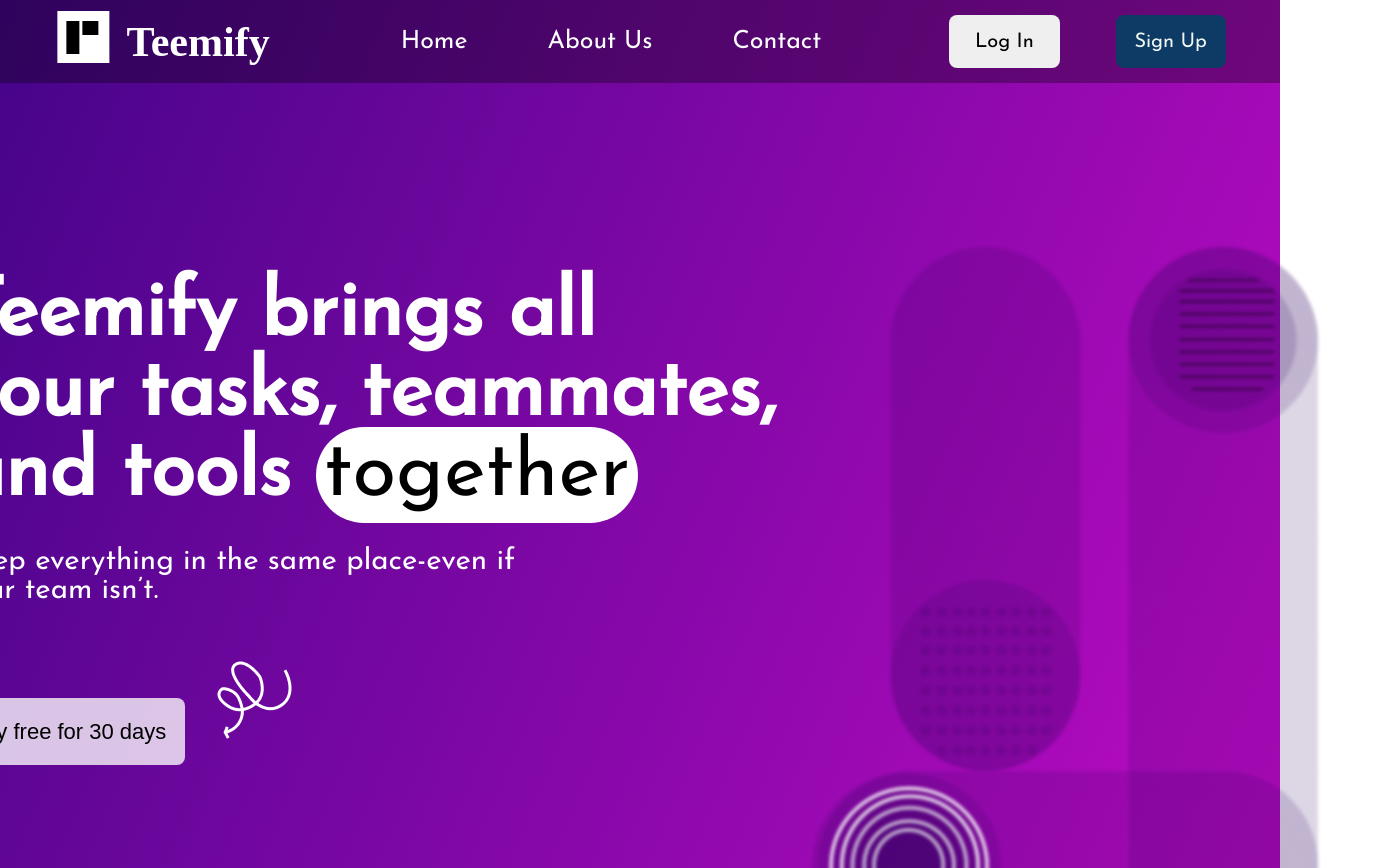
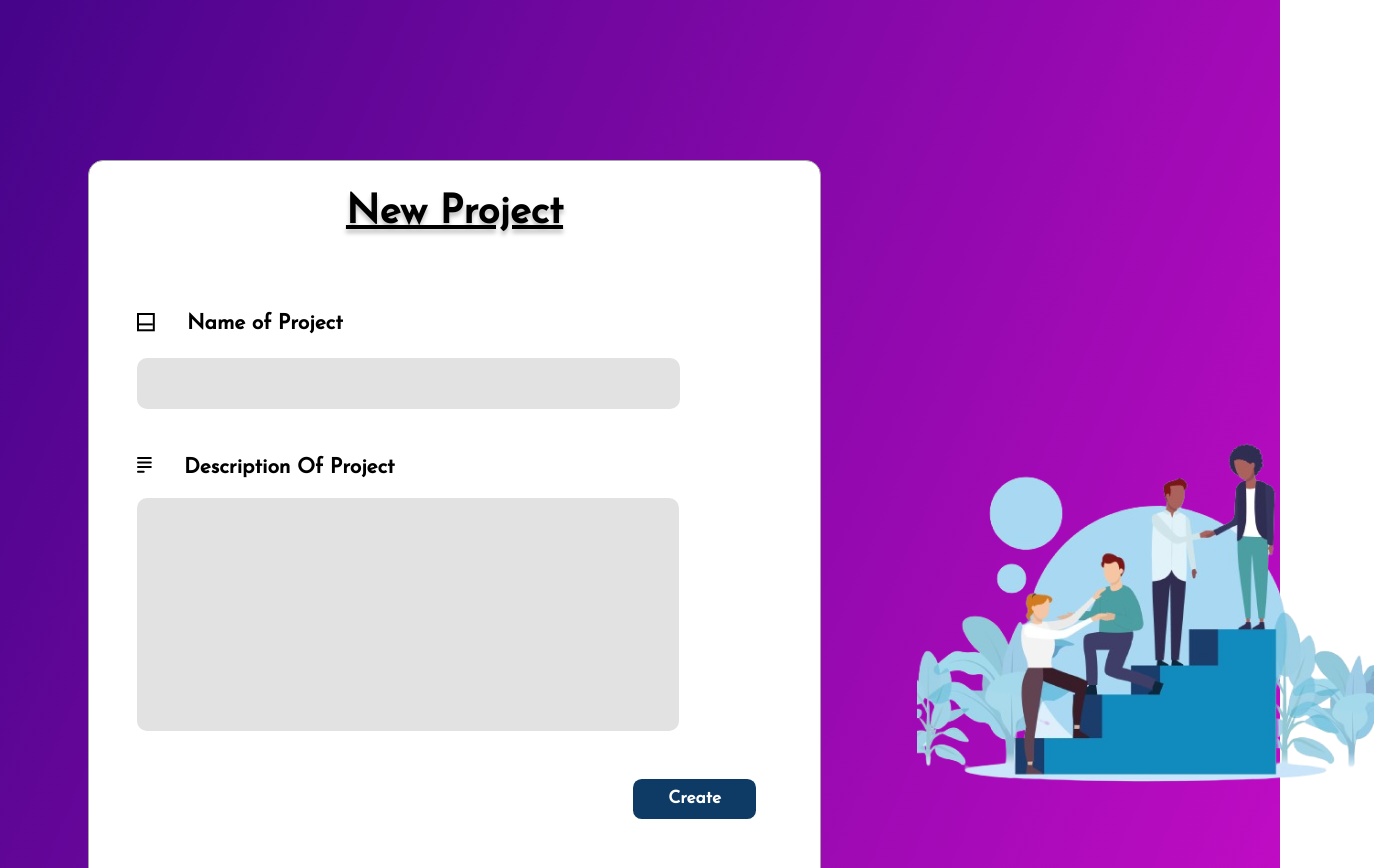
Before and after one commit to Rishab2245/TeamProject, a React (Vite) app: page / in a window 1280 px wide. Shown: the top 868 px of the page, 1374 px wide, since content can reach past the window. Built offline with nearby package versions, Linux system fonts and the light colour scheme; a web font is replaced by a local one.

Commit message:
new projects page

```diff
--- a/src/AddProj/AddPr.css
+++ /dev/null
@@ -1,67 +0,0 @@
-.adpr{
-    margin: 0;
-    padding: 0;
-    box-sizing: border-box;
-    font-family: 'Inter', sans-serif;
-    background-color: rgb(214, 238, 238);
-    color: rgb(3, 4, 66);
-}
-
-.top-section{
-    height: 4rem;
-    border-bottom: 2px solid black;
-
-}
-.top-section h1{
-    font-size: 2rem;
-    margin: 1.2rem;
-}
-.FormBody{
-    text-align: left;
-    margin:4rem
-}
-.projectName,
-.PDescrip{
-margin: 6rem 2rem 3rem;
-}
-.projectName h4{
-    font-size: 2rem;
-    margin-bottom: 1.4rem;
-}
-.projectName input{
-    border: none;
-    background-color: white;
-    padding: 1.4rem;
-    width: 30rem;
-    border-radius: 1.5rem;
-    box-shadow: 0.1rem 0.1rem 0.4rem black;
-
-}
-.projectName input:focus,
-.projectName input:active {
-    outline: none;
-    }
-.PDescrip h4{
-    font-size: 2rem;
-    margin-bottom: 1.4rem;
-}
-.PDescrip input{
-    border: none;
-    background-color: white;
-    padding: 1.4rem;
-    width: 30rem;
-    border-radius: 1.5rem;
-    box-shadow: 0.1rem 0.1rem 0.4rem black;
-}
-.submit{
-    padding: 1.1rem;
-width: 10rem;
-border-radius: 2rem;
-margin: 2rem 3rem;
-border: none;
-background-color: rgb(145, 198, 143);
-font-size: 1.3rem;
-font-weight: 700;
-cursor: pointer;
-box-shadow: 0.1rem 0.1rem 0.4rem black;
-}
--- a/src/AddProj/AddProject.jsx
+++ /dev/null
@@ -1,80 +0,0 @@
-import React, { useState } from 'react';
-import './AddPr.css';
-import axios from 'axios';
-
-const AddProject = ({profunc , setprojectdata , auth}) => {
-  const [projectDetails, setProjectDetails] = useState({
-    Project: '',
-    description: '',
-    bol:"false"
-  });
-
-
-  const handleChange = (e) => {
-    setProjectDetails({
-      ...projectDetails,
-      [e.target.name]: e.target.value,
-    });
-  };
-  const handleSubmit = async (e) => {
-
-    // e.preventDefault();
-    let senddata = {}
-    senddata["name"] = projectDetails["Project"]
-    senddata["description"] = projectDetails["description"]
-    senddata["color"] = projectDetails[""]
-    console.log(senddata);
-
-    try {
-      const response = await axios.post('https://teammanagement.onrender.com/api/board/createBoard/',senddata , {headers: {authorization : auth}});
-      console.log('API Response:', response.data);
-      // console.log('API Response:', response.headers.authorization);
-    } catch (error) {
-      console.error('Error sending data to API:', error);
-    }
-  };
-
-  const sendda = ()=>{
-    profunc();
-    handleSubmit();
-    setprojectdata(projectDetails);
-  }
-
-  return (
-    <div className='adpr'>
-      <div className="top-section">
-        <h1>Add Project</h1>
-      </div>
-      <div className="FormBody">
-        <div className="projectName">
-          <h4>Name of project</h4>
-          <input
-          className='input'
-            type="text"
-            name="Project"
-            value={projectDetails.Project}
-            onChange={handleChange}
-          />
-        </div>
-
-        <div className="PDescrip">
-          <h4>Project Description</h4>
-          <input
-          className='input'
-            type="text"
-            name="description"
-            value={projectDetails.description}
-            onChange={handleChange}
-          />
-        </div>
-        <div>
-          <button className='submit' type="button" onClick={sendda}>
-            Done!
-          </button>
-        </div>
-      </div>
-    </div>
-  );
-};
-
-export default AddProject;
--- a/src/App.jsx
+++ b/src/App.jsx
@@ -1,5 +1,6 @@
 // import Todo from './Components/Todo'
 import Home from './home/HomePage'
+import AddProjects from './NewPro/NewPro';
 import SignUp from './SignUp/SignUp'
 import Login from './Login/Login'
 import {BrowserRouter,Routes,Route} from "react-router-dom";
@@ -9,14 +10,16 @@
 import Otp from './Forgot/Otp';
 import UserDetails from './UserDetailpage/UserDetailForm';
 import AfterOtp from './AfterOtp/AfterOtp';
+import AddProject from './components/AddProject';
 //import Nav from './NavBar/Nav';
+
 
 function App() {
   return (
 
     <BrowserRouter>
       <Routes>
-        <Route path="/" element= {<Home />} />
+        <Route path="/" element= {<AddProjects />} />
         <Route path='/signup' element={<SignUp />} />
         <Route path='/login' element={<Login />} />
         <Route path='/aftersignup' element={<AfterSignUp />} />
--- /dev/null
+++ b/src/NewPro/NewPro.jsx
@@ -0,0 +1,96 @@
+import React, { useState } from 'react';
+import './NewProj.css';
+import illust from '../assets/Teamwork_-_Concept_Illustration-removebg-preview 1.png'
+import axios from 'axios';
+
+const NewPro = ({profunc , setprojectdata , auth}) => {
+  const [projectDetails, setProjectDetails] = useState({
+    Project: '',
+    description: '',
+    bol:"false"
+  });
+
+
+  const handleChange = (e) => {
+    setProjectDetails({
+      ...projectDetails,
+      [e.target.name]: e.target.value,
+    });
+  };
+  const handleSubmit = async (e) => {
+
+    // e.preventDefault();
+    let senddata = {}
+    senddata["name"] = projectDetails["Project"]
+    senddata["description"] = projectDetails["description"]
+    senddata["color"] = projectDetails[""]
+    console.log(senddata);
+
+    try {
+      const response = await axios.post('https://teammanagement.onrender.com/api/board/createBoard/',senddata , {headers: {authorization : auth}});
+      console.log('API Response:', response.data);
+      // console.log('API Response:', response.headers.authorization);
+    } catch (error) {
+      console.error('Error sending data to API:', error);
+    }
+  };
+
+  const sendda = ()=>{
+    profunc();
+    handleSubmit();
+    setprojectdata(projectDetails);
+  }
+
+  return (
+    <>
+    <div className="newP">
+     <div className="newPBody">
+     <div className="card1">
+        <h1>New Project</h1>
+        <div className="inputProj">
+          <div className="pname">
+          <div className="labels"> <div> <svg xmlns="http://www.w3.org/2000/svg" width="18" height="19" viewBox="0 0 18 19" fill="none">
+  <rect x="1" y="1" width="15.8061" height="16.2926" stroke="black" stroke-width="2"/>
+  <line x1="2" y1="11.3936" x2="15.8061" y2="11.3936" stroke="black" stroke-width="2"/>
+</svg></div> <div>
+  <h4>Name of Project</h4></div>
+  </div>
+          <input
+          className='input1'
+            type="text"
+            name="Project"
+            value={projectDetails.Project}
+            onChange={handleChange}
+          />
+          </div>
+          <div className="pdescrip">
+          <div className="labels"> <div>
+          <svg xmlns="http://www.w3.org/2000/svg" width="15" height="16" viewBox="0 0 15 16" fill="none">
+  <path d="M1 1H13.8176" stroke="black" stroke-width="2" stroke-linecap="round"/>
+  <path d="M1 5.54102H13.8176" stroke="black" stroke-width="2" stroke-linecap="round"/>
+  <path d="M1 10.0869H13.8176" stroke="black" stroke-width="2" stroke-linecap="round"/>
+  <path d="M1 14.6289H6.69669" stroke="black" stroke-width="2" stroke-linecap="round"/>
+</svg>
+</div> <div>
+  <h4>Description Of Project</h4></div></div>
+          <input
+          className='input2'
+            type="text"
+            name="description"
+            value={projectDetails.description}
+            onChange={handleChange}
+          />
+          </div>
+        </div>
+        <button className="create">Create</button>
+        </div>
+        <div className="illust">
+          <img src={illust} alt="" />
+        </div>
+     </div>
+    </div>
+    </>
+  );
+};
+
+export default NewPro;
--- /dev/null
+++ b/src/NewPro/NewProj.css
@@ -0,0 +1,78 @@
+.newP{
+    background: linear-gradient(113deg, #45048A 0%, #C40CC6 100%);
+    padding:7rem 0rem 6rem 2.5rem;
+}
+.newPBody{
+    display: flex;
+    flex-direction: row;
+    align-items:last baseline;
+    gap: 6rem;
+    padding: 3rem;
+}
+.newP .card1{
+    border-radius: 0.9375rem;
+    border: 1px solid #A4A4A4;
+    background: #FFF;
+    width: 45.6875rem;
+    flex-shrink: 0;
+    display: flex;
+    flex-direction: column;
+
+}
+.newP .card1 h1{
+    color: #000;
+    text-shadow: 0px 4px 4px rgba(0, 0, 0, 0.25);
+    font-family: 'Josefin Sans';
+    font-size: 2.5rem;
+    font-weight: 600;
+    text-decoration-line: underline;
+    padding: 2rem;
+    align-self: center;
+}
+.newP .create{
+    width: 7.67806rem;
+    height: 2.46775rem;
+    flex-shrink: 0;
+    border-radius: 0.54319rem;
+    background: #0D3B66;
+    color: #FFF;
+    font-family: 'Josefin Sans';
+    font-size: 1.08644rem;
+    font-style: normal;
+    font-weight: 600;
+    line-height: normal;
+    margin: 0rem 4rem 4rem 0rem;
+    align-self: flex-end;
+    border: none;
+}
+.newP .input1{
+    width: 33.91313rem;
+    height: 3.18006rem;
+    flex-shrink: 0;
+    border: none;
+    border-radius: 0.625rem;
+    background: #E2E2E2;
+}
+.newP .input2{
+    width: 33.85969rem;
+    height: 14.53738rem;
+    flex-shrink: 0;
+    border-radius: 0.625rem;
+    border: none;
+    background: #E2E2E2;
+}
+.newP .inputProj{
+    margin: 3rem;
+    display: flex;
+    flex-direction: column;
+    gap: 3rem;
+}
+.newP .labels{
+    display: flex;
+    flex-direction: row;
+    gap: 2rem;
+    font-family: 'Josefin Sans';
+    font-weight: 400;
+    padding-bottom: 1.3rem;
+    font-size: 1.3125rem;
+}
--- a/src/components/MainSection.jsx
+++ b/src/components/MainSection.jsx
@@ -1,7 +1,7 @@
 
 import Search from './Search'
 import Navbar from './Navbar'
-import AddProject from '../AddProj/AddProject'
+import AddProject from '../NewPro/NewPro'
 
 const MainSection = ({profunc,setprojectdata,add , auth}) => {
 
--- a/src/dashboard/Dashboard.jsx
+++ b/src/dashboard/Dashboard.jsx
@@ -5,7 +5,7 @@
 // import { useParams } from 'react-router'
 import { useLocation } from 'react-router'
 import React, { useEffect, useState } from 'react'
-import AddProject from '../AddProj/AddProject'
+import AddProject from '../NewPro/NewPro'
 import axios from 'axios'
 
 const Dashboard = () => {
```
Also changed, not shown: src/assets/Teamwork_-_Concept_Illustration-removebg-preview 1.png (added).
